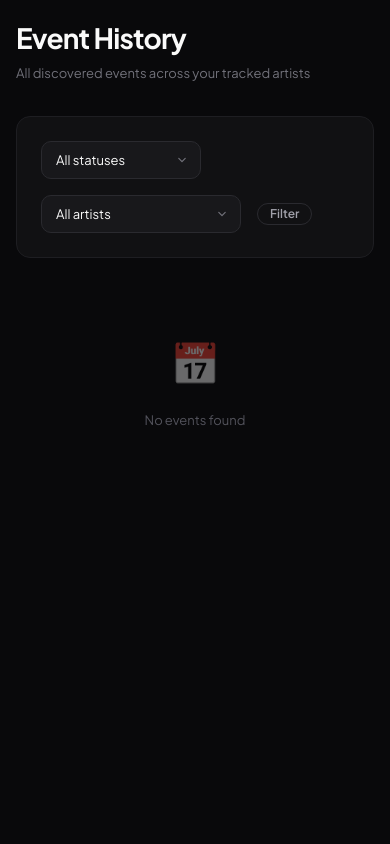
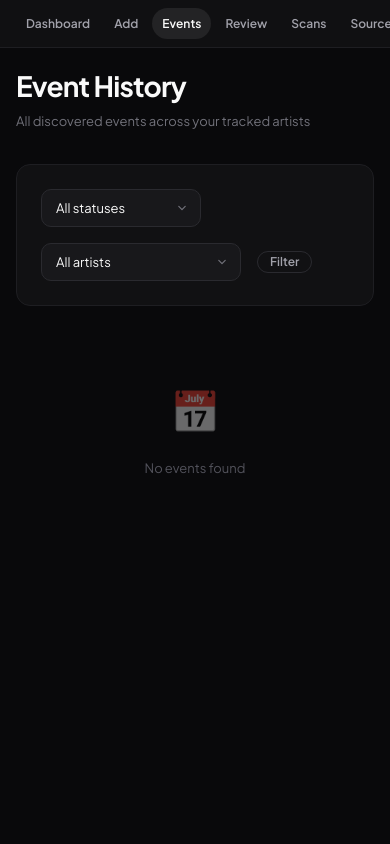
Before and after one commit to e-fied/artistv2, a FastAPI app: page /events in a window 390 px wide. Run offline with FastAPI, Linux system fonts and the light colour scheme; parts of the project's set-up code (start-up, migrations or seed data) failed here and were passed over.

Commit message:
Fix shared layout context and mobile navigation

```diff
--- a/app/static/css/style.css
+++ b/app/static/css/style.css
@@ -122,6 +122,10 @@ a:hover {
   min-height: 100vh;
 }
 
+.mobile-nav {
+  display: none;
+}
+
 .sidebar {
   width: 240px;
   flex-shrink: 0;
@@ -219,7 +223,9 @@ a:hover {
   flex: 1;
   margin-left: 240px;
   padding: var(--space-2xl);
+  width: calc(100% - 240px);
   max-width: 1200px;
+  min-width: 0;
 }
 
 
@@ -229,6 +235,8 @@ a:hover {
   display: flex;
   align-items: center;
   justify-content: space-between;
+  gap: var(--space-md);
+  flex-wrap: wrap;
   margin-bottom: var(--space-xl);
 }
 
@@ -560,6 +568,7 @@ a:hover {
 
 .table-wrap {
   overflow-x: auto;
+  max-width: 100%;
   border: 1px solid var(--border-subtle);
   border-radius: var(--radius-lg);
 }
@@ -865,13 +874,54 @@ tbody tr:hover {
 /* ── Responsive ─────────────────────────────────────────────────────── */
 
 @media (max-width: 768px) {
+  .app-shell {
+    display: block;
+  }
+
   .sidebar {
-    display: none; /* TODO: mobile hamburger menu */
+    display: none;
+  }
+
+  .mobile-nav {
+    position: sticky;
+    top: 0;
+    z-index: 90;
+    display: flex;
+    gap: var(--space-xs);
+    overflow-x: auto;
+    padding: var(--space-sm) var(--space-md);
+    background: rgba(17, 17, 19, 0.96);
+    border-bottom: 1px solid var(--border-subtle);
+  }
+
+  .mobile-nav a {
+    flex: 0 0 auto;
+    padding: 6px 10px;
+    border-radius: var(--radius-full);
+    color: var(--text-secondary);
+    font-size: var(--text-xs);
+    font-weight: 600;
+    white-space: nowrap;
+  }
+
+  .mobile-nav a.active {
+    background: var(--accent-muted);
+    color: var(--text-primary);
   }
 
   .main-content {
     margin-left: 0;
+    width: 100%;
+    max-width: none;
     padding: var(--space-md);
+  }
+
+  .page-header {
+    align-items: flex-start;
+  }
+
+  .page-header > .flex {
+    flex-wrap: wrap;
   }
 
   .stats-row {
--- a/app/templates/base.html
+++ b/app/templates/base.html
@@ -107,6 +107,20 @@
       </div>
     </aside>
 
+    <nav class="mobile-nav" aria-label="Primary navigation">
+      <a href="/" class="{% if request.url.path == '/' %}active{% endif %}">Dashboard</a>
+      <a href="/artists/new" class="{% if '/artists/new' in request.url.path %}active{% endif %}">Add</a>
+      <a href="/events" class="{% if request.url.path.startswith('/events') %}active{% endif %}">Events</a>
+      <a href="/review" class="{% if request.url.path.startswith('/review') %}active{% endif %}">
+        Review{% if review_count is defined and review_count > 0 %} {{ review_count }}{% endif %}
+      </a>
+      <a href="/scans/" class="{% if request.url.path.startswith('/scans') %}active{% endif %}">Scans</a>
+      <a href="/sources/health" class="{% if request.url.path.startswith('/sources') %}active{% endif %}">Sources</a>
+      <a href="/locations/" class="{% if request.url.path.startswith('/locations') %}active{% endif %}">Locations</a>
+      <a href="/logs/" hx-boost="false" class="{% if request.url.path.startswith('/logs') %}active{% endif %}">Logs</a>
+      <a href="/settings/" class="{% if request.url.path.startswith('/settings') %}active{% endif %}">Settings</a>
+    </nav>
+
     <!-- ── Main Content ─────────────────────────────────────────── -->
     <main class="main-content">
       {% block content %}{% endblock %}
--- a/main.py
+++ b/main.py
@@ -12,9 +12,13 @@ from dotenv import load_dotenv
 from fastapi import FastAPI
 from fastapi.staticfiles import StaticFiles
 from fastapi.templating import Jinja2Templates
+from sqlalchemy import func
+from sqlalchemy.exc import SQLAlchemyError
 
 from app.config import LOG_DIR, load_settings
 from app.database import Base, SessionLocal, engine, ensure_sqlite_schema
+from app.models.event import Event
+from app.models.scan import ScanRun
 from app.seed import seed_locations
 
 # ---------------------------------------------------------------------------
@@ -91,7 +95,29 @@ app.mount("/static", StaticFiles(directory=str(STATIC_DIR)), name="static")
 # Templates
 TEMPLATE_DIR = Path(__file__).parent / "app" / "templates"
 TEMPLATE_DIR.mkdir(parents=True, exist_ok=True)
-templates = Jinja2Templates(directory=str(TEMPLATE_DIR))
+def base_template_context(_request):
+    """Common values used by the base layout on every rendered page."""
+    db = SessionLocal()
+    try:
+        last_scan = db.query(ScanRun).order_by(ScanRun.started_at.desc()).first()
+        review_count = (
+            db.query(func.count(Event.id))
+            .filter(Event.status == "possible")
+            .scalar()
+            or 0
+        )
+        return {"last_scan": last_scan, "review_count": review_count}
+    except SQLAlchemyError:
+        logger.exception("Failed to load base template context")
+        return {"last_scan": None, "review_count": 0}
+    finally:
+        db.close()
+
+
+templates = Jinja2Templates(
+    directory=str(TEMPLATE_DIR),
+    context_processors=[base_template_context],
+)
 
 
 def localtime(value, fmt: str = "%b %d, %I:%M %p") -> str:
```
Also changed, not shown: tests/test_template_context.py (added, +31 -0 lines).
